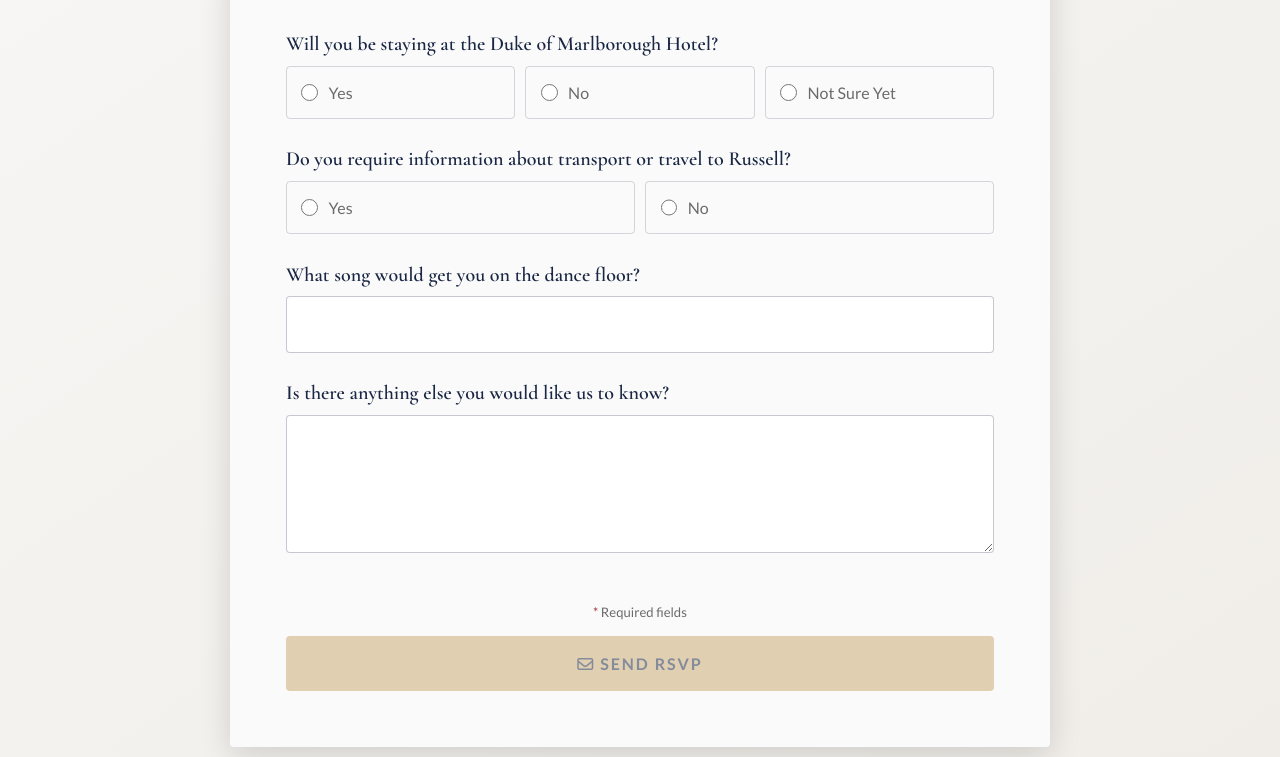
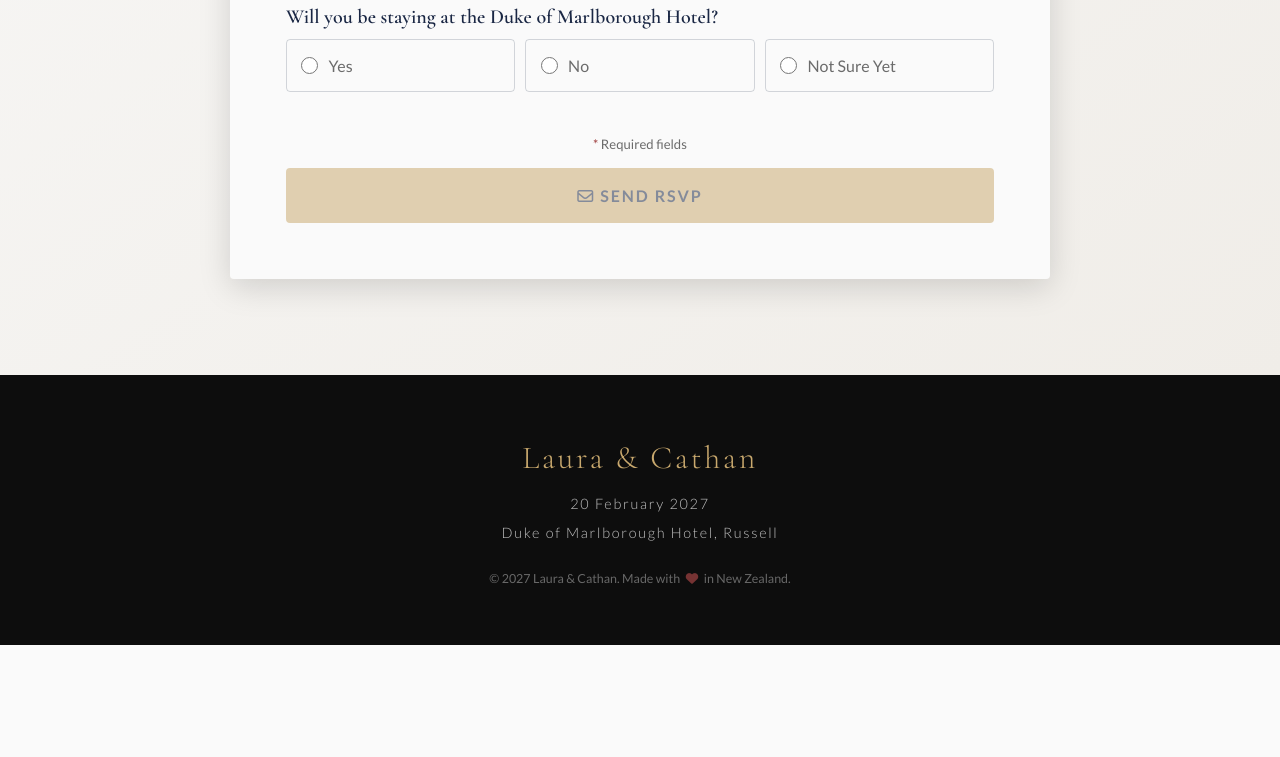
Before and after one commit to Bigmacca945/WeddingWebsite, a plain HTML site: page rsvp.html in a window 1280 px wide. Shown: the part 1510-2267 px from the top of the page. After the commit the page ends 2155 px from the top, so only its background shows below. Drawn offline with nearby package versions, Linux system fonts and the light colour scheme.

Commit message:
RSVP - Questions removed

```diff
--- a/rsvp.html
+++ b/rsvp.html
@@ -49,7 +49,7 @@
                 <header class="rsvp-intro">
                     <p class="section-label">Kindly Reply</p>
                     <h2 id="rsvp-form-title" class="section-title">Celebrate With Us</h2>
-                    <p>Thank you for celebrating our wedding with us. Please complete the RSVP below. We can't wait to celebrate with you in Russell.</p>
+                    <p>ease complete the RSVP below. We can't wait to celebrate with you in Russell.</p>
                 </header>
 
                 <div class="wedding-divider" aria-hidden="true"><span></span><i class="fa-solid fa-diamond"></i><span></span></div>
@@ -101,24 +101,6 @@
                         </div>
                     </fieldset>
 
-                    <fieldset class="form-field">
-                        <legend>Do you require information about transport or travel to Russell?</legend>
-                        <div class="choice-grid">
-                            <label class="choice-card"><input type="radio" name="travelInformation" value="Yes" /> <span>Yes</span></label>
-                            <label class="choice-card"><input type="radio" name="travelInformation" value="No" /> <span>No</span></label>
-                        </div>
-                    </fieldset>
-
-                    <div class="form-field">
-                        <label for="dance-song">What song would get you on the dance floor?</label>
-                        <input id="dance-song" name="danceSong" type="text" />
-                    </div>
-
-                    <div class="form-field">
-                        <label for="additional-notes">Is there anything else you would like us to know?</label>
-                        <textarea id="additional-notes" name="additionalNotes" rows="4"></textarea>
-                    </div>
-
                     <input type="hidden" name="_subject" value="New wedding RSVP for Laura and Cathan" />
                     <div class="form-actions">
                         <p class="required-note"><span aria-hidden="true">*</span> Required fields</p>
```
